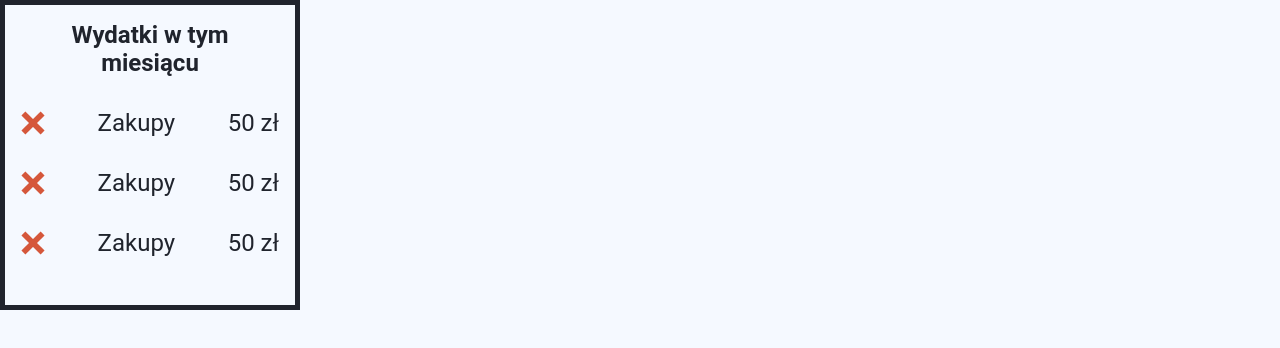
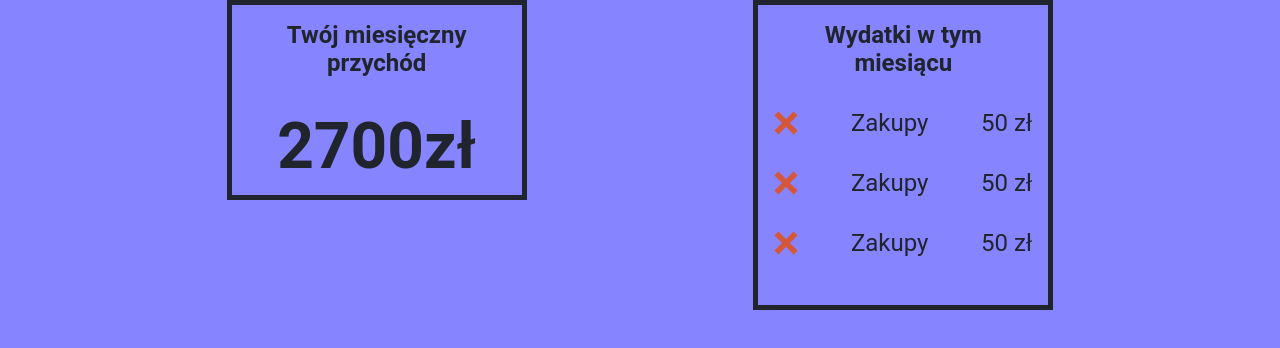
Before and after one commit to DawidMakowski/Homenik, a React (Create React App) app: page /home in a window 1280 px wide. Shown: the top 348 px of the page. Built offline with nearby package versions, Linux system fonts and the light colour scheme.

Commit message:
Add router and created first template

```diff
--- a/src/App.js
+++ b/src/App.js
@@ -1,8 +1,8 @@
 import React from 'react';
 import { ThemeProvider } from 'styled-components';
+import Router from './views/Router';
 import GlobalStyles from './theme/globalstyles';
 import { theme } from './theme/theme';
-import OutcomesList from './components/OutcomesList/OutcomesList';
 import OutcomeContextProvider from './context/OutcomeContext';
 import IncomeContextProvider from './context/IncomeContext';
 
@@ -12,7 +12,7 @@ const App = () => (
     <IncomeContextProvider>
       <OutcomeContextProvider>
         <ThemeProvider theme={theme}>
-          <OutcomesList />
+          <Router />
         </ThemeProvider>
       </OutcomeContextProvider>
     </IncomeContextProvider>
--- a/src/components/IncomeCard/IncomeCard.js
+++ b/src/components/IncomeCard/IncomeCard.js
@@ -1,10 +1,33 @@
 import styled from 'styled-components';
 import React, { useContext } from 'react';
 import { IncomeContext } from '../../context/IncomeContext';
+import Heading from '../Heading/Heading';
+import Paragraph from '../Paragraph/Paragraph';
+
+const StyledWrapper = styled.div`
+  width: 300px;
+  height: 200px;
+  padding: 1em;
+  border: solid 5px ${({ theme }) => theme.colors.black};
+  text-align: center;
+  color: ${({ theme }) => theme.colors.black};
+`;
+
+const StyledParagraph = styled(Paragraph)`
+  font-size: ${({ theme }) => theme.fs.xl};
+  font-weight: 700;
+  margin-top: 2rem;
+`;
 
 function IncomeCard() {
-    const Income, setIncome = useContext(IncomeContext);
-  return ;
+  const { Income } = useContext(IncomeContext);
+
+  return (
+    <StyledWrapper>
+      <Heading>Twój miesięczny przychód</Heading>
+      <StyledParagraph>{Income}zł</StyledParagraph>
+    </StyledWrapper>
+  );
 }
 
-export default Income;
+export default IncomeCard;
--- /dev/null
+++ b/src/templates/HomeTemplate.js
@@ -0,0 +1,32 @@
+import styled from 'styled-components';
+import React from 'react';
+import IncomeCard from '../components/IncomeCard/IncomeCard';
+import OutcomesList from '../components/OutcomesList/OutcomesList';
+import mobilebackground from '../images/mobilebackground.svg';
+
+const StyledHome = styled.div`
+  width: 100vw;
+  height: 100vh;
+  display: flex;
+  flex-direction: column;
+  align-items: center;
+  justify-content: space-evenly;
+  background-image: url(${mobilebackground});
+  background-size: 100%;
+  background-repeat: no-repeat;
+
+  @media only screen and (min-device-width: 768px) and (max-device-width: 1024px) {
+    flex-direction: row;
+    justify-content: space-evenly;
+    align-items: flex-start;
+  }
+`;
+
+const HomeTemplate = () => (
+  <StyledHome>
+    <IncomeCard />
+    <OutcomesList />
+  </StyledHome>
+);
+
+export default HomeTemplate;
--- a/src/theme/globalstyles.js
+++ b/src/theme/globalstyles.js
@@ -28,6 +28,8 @@ dl,
 dd {
   margin: 0;
   font-family: 'Roboto', sans-serif;
+}
+body{
   background-color: #F5F9FF;
 }
 `;
--- /dev/null
+++ b/src/views/Home.js
@@ -0,0 +1,8 @@
+import React from 'react';
+import HomeTemplate from '../templates/HomeTemplate';
+
+function Home() {
+  return <HomeTemplate />;
+}
+
+export default Home;
--- /dev/null
+++ b/src/views/Router.js
@@ -0,0 +1,15 @@
+import React from 'react';
+import { BrowserRouter, Switch, Route } from 'react-router-dom';
+import Home from './Home';
+
+const Router = () => (
+  <BrowserRouter>
+    <Switch>
+      <Route path="/home">
+        <Home />
+      </Route>
+    </Switch>
+  </BrowserRouter>
+);
+
+export default Router;
```
Also changed, not shown: src/images/mobilebackground.svg (added).
